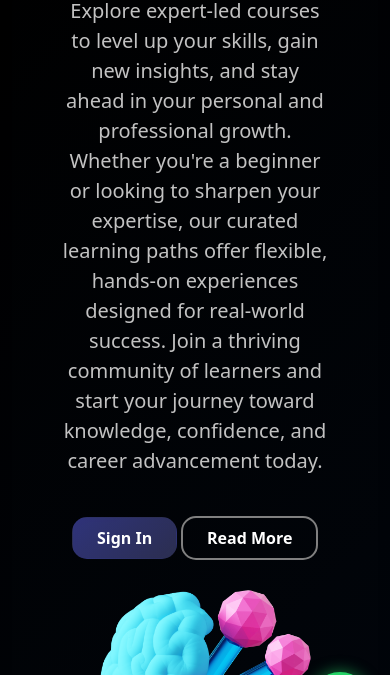
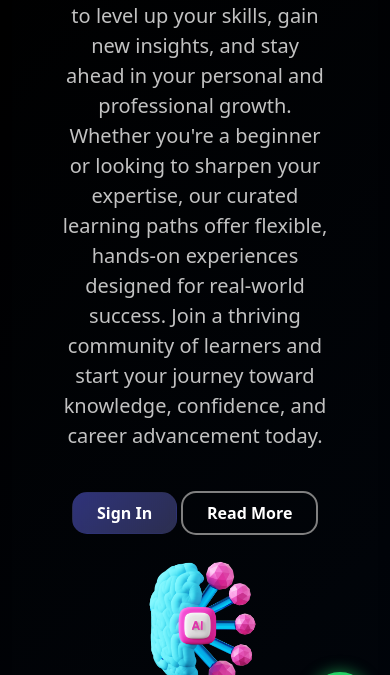
Before and after one commit to Mainak-22/Learning-page, a plain HTML site: page index.html in a window 390 px wide. Shown: the part 92-767 px from the top of the page. Drawn offline with nearby package versions, Linux system fonts and the light colour scheme.

Commit message:
mobile resposivenes  fixed

```diff
--- a/custom_css/style.css
+++ b/custom_css/style.css
@@ -106,6 +106,10 @@ body {
 .read-btn:hover{
     background: linear-gradient(135deg, rgba(143, 148, 251, 0.6), rgba(78, 84, 200, 0.4));
     transform: scale(1.05);
+}
+.img-fluid{
+  max-width: 48% !important;
+  margin-bottom: 190px !important;
 }
 /* hero end */
 /* customer start */
--- a/index.html
+++ b/index.html
@@ -109,7 +109,7 @@
     <!-- nav end -->
 
     <!-- hero start -->
-    <section class="hero-section d-flex align-items-center vh-100">
+    <section class="hero-section custom-hero d-flex align-items-center vh-100">
       <div class="container">
         <div class="row justify-content-center">
           <div class="col-12">
```
